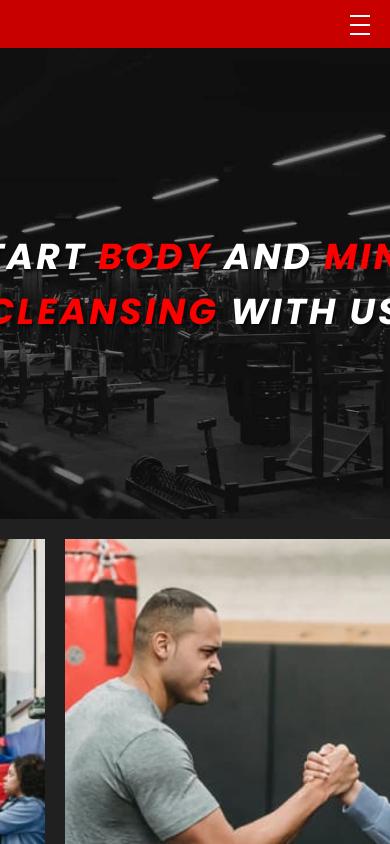
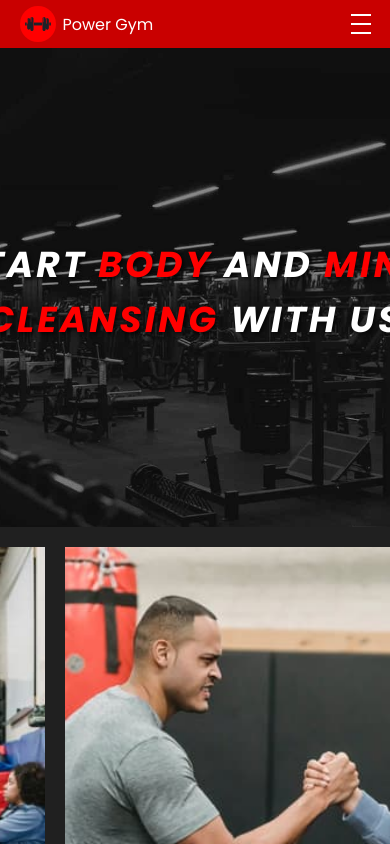
Before and after one commit to capstxr/gym, a React (Create React App) app: page /about in a window 390 px wide. Shown: the top 844 px of the page. Built offline with nearby package versions, Linux system fonts and the light colour scheme.

Commit message:
Logo & Responsiveness
- Favicon
- Header logo
- Header responsiveness

```diff
--- a/public/index.html
+++ b/public/index.html
@@ -2,7 +2,6 @@
 <html lang="en">
   <head>
     <meta charset="utf-8" />
-    <link rel="icon" href="%PUBLIC_URL%/favicon.ico" />
     <meta name="viewport" content="width=device-width, initial-scale=1" />
     <meta name="theme-color" content="#000000" />
     <meta
@@ -15,15 +14,8 @@
       user's mobile device or desktop. See https://developers.google.com/web/fundamentals/web-app-manifest/
     -->
     <link rel="manifest" href="%PUBLIC_URL%/manifest.json" />
-    <!--
-      Notice the use of %PUBLIC_URL% in the tags above.
-      It will be replaced with the URL of the `public` folder during the build.
-      Only files inside the `public` folder can be referenced from the HTML.
 
-      Unlike "/favicon.ico" or "favicon.ico", "%PUBLIC_URL%/favicon.ico" will
-      work correctly both with client-side routing and a non-root public URL.
-      Learn how to configure a non-root public URL by running `npm run build`.
-    -->
+    <link rel="icon" href="%PUBLIC_URL%/images/favicon.svg"/>
 
     <link rel="preload" as="image" href="%PUBLIC_URL%/images/home-landing-bg.jpg" type="image/jpg">
 
--- a/src/css/App.scss
+++ b/src/css/App.scss
@@ -200,13 +200,13 @@ html {
     }
 }
 
-@media screen and (max-width: 768px) {
+@media screen and (max-width: 600px) {
     .red-btn-2 {
         font-size: 14px;
     }
 
     .page > section:first-of-type {
-        margin-top: 40px;
+        margin-top: 48px;
     }
 }
 
--- a/src/ts/components/header/header.scss
+++ b/src/ts/components/header/header.scss
@@ -28,7 +28,7 @@
     display: none;
 }
 
-.nav-item {
+.nav-item:not(#logo-item) {
     transition: 0.25s;
     border-bottom: rgba(255,255,255,0);
     opacity: 0.95;
@@ -50,17 +50,28 @@
     transition: 0.25s;
 }
 
-.header-logo {
-    width: 50px;
-    height: 20px;
+.logo-link {
+    text-decoration: none;
 }
 
-@media screen and (max-width: 768px) {
-    #header {
-        height: 48px;
+.logo-container {
+    display: flex;
+    flex-direction: row;
+    gap: 7px;
+    justify-content: center;
+    align-items: center;
+
+    span {
+        color: #fff;
     }
+}
 
-    #header.false .nav-list {
+.header-logo {
+    height: 36px;
+}
+
+@media screen and (max-width: 860px) {
+    #header.false .nav-list:not(#logo-list) {
         display: none;
     }
 
@@ -81,10 +92,6 @@
         }
     }
 
-    .nav-list {
-        display: none;
-    }
-
     .hamburger-container {
         width: 20px;
         height: 20px;
@@ -92,9 +99,6 @@
         flex-direction: column;
         justify-content: space-between;
         align-items: center;
-        position: absolute;
-        right: 20px;
-        top: 15px;
 
         span {
             width: 100%;
@@ -103,3 +107,9 @@
         }
     }
 }
+
+@media screen and (max-width: 600px) {
+    #header {
+        height: 48px;
+    }
+}
--- a/src/ts/components/header/index.tsx
+++ b/src/ts/components/header/index.tsx
@@ -22,19 +22,23 @@ const Header = () => {
                 className="content"
                 id="nav"
             >
-                <ul className="nav-list">
-                    <li className="nav-item">
+                <ul className="nav-list" id='logo-list'>
+                    <li className="nav-item" id='logo-item'>
                         <Link
                             to="/"
                             rel='noreferrer noopener nfollow'
                             className='logo-link'
                             onClick={HamburgerClick}
                         >
-                            <img
-                                src=""
-                                alt="Logo"
-                                className="header-logo"
-                            />
+                            <div className="logo-container">
+                                <img
+                                    src="/images/favicon.svg"
+                                    alt="Logo"
+                                    className="header-logo"
+                                />
+
+                                <span>Power Gym</span>
+                            </div>
                         </Link>
                     </li>
                 </ul>
```
Also changed, not shown: public/images/favicon.svg (added).
